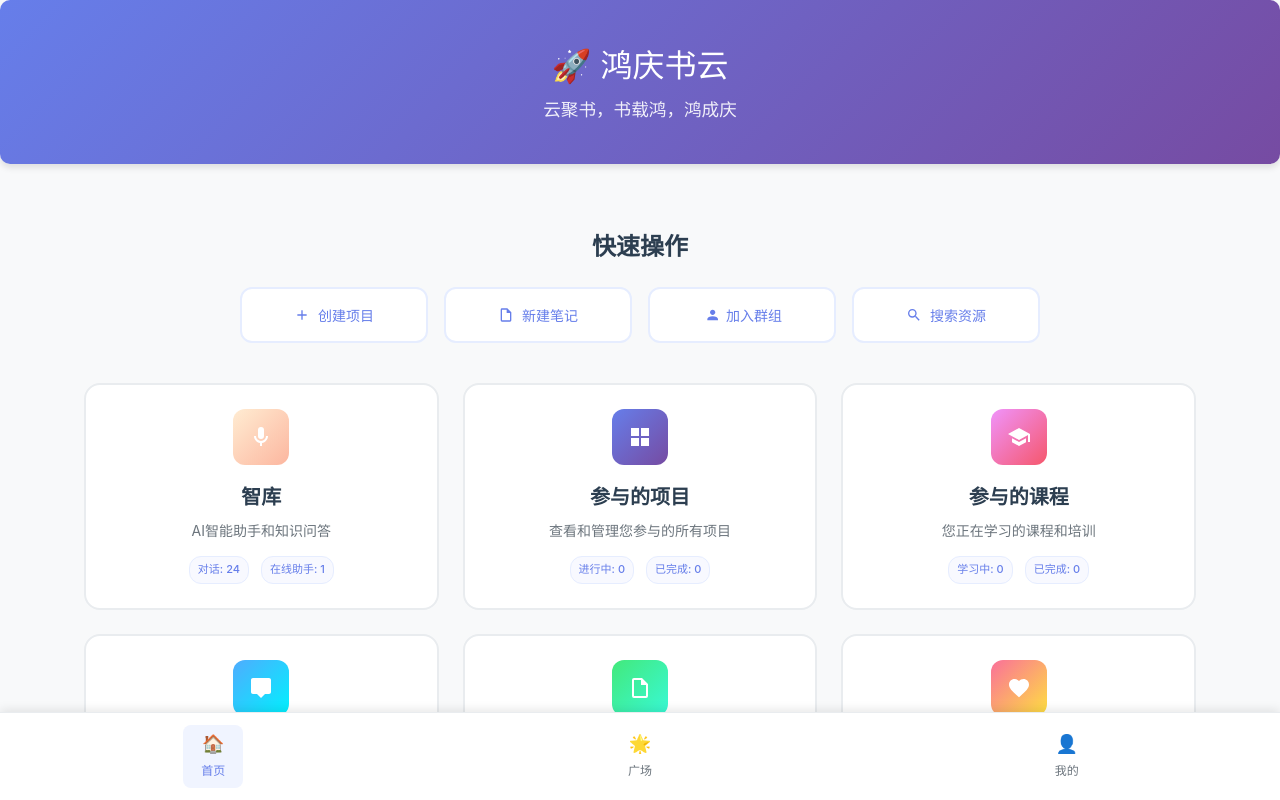
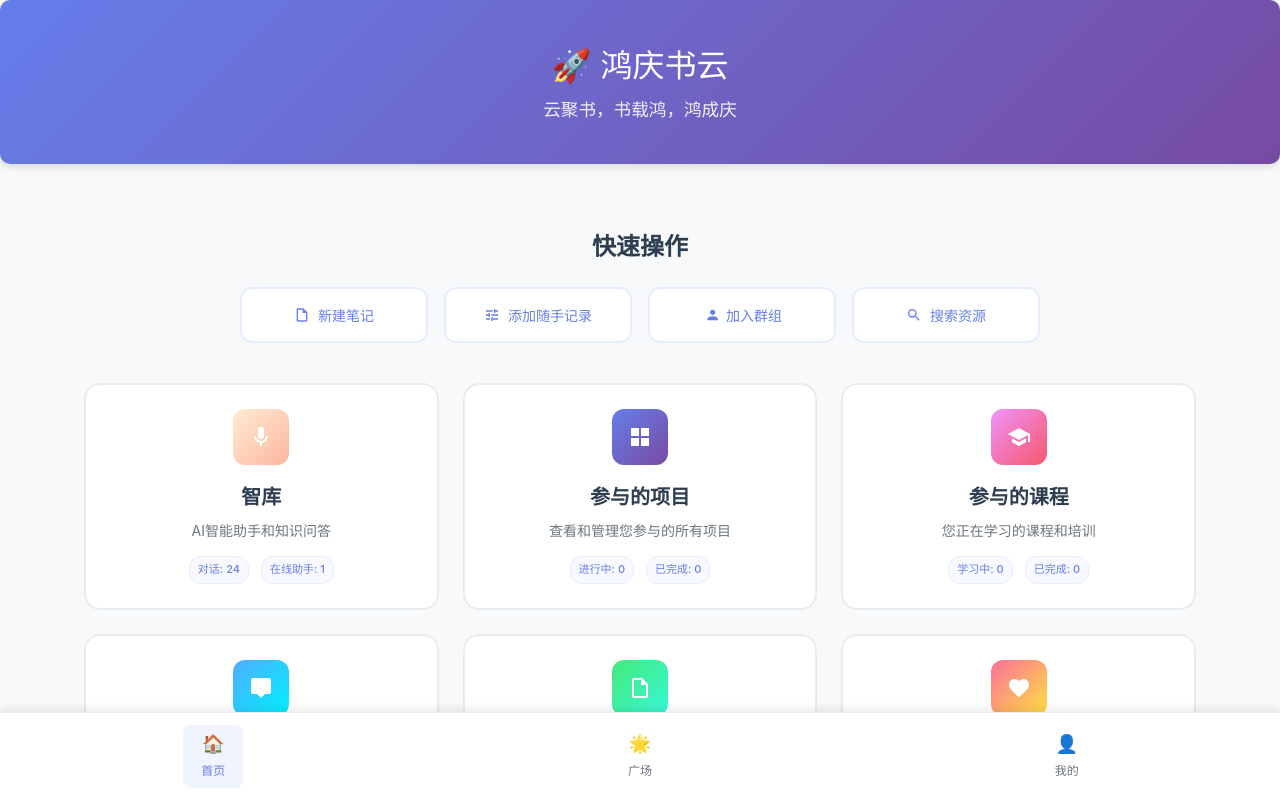
Before and after one commit to 1fantasy1/vue, a Vue app: page / in a window 1280 px wide. Built offline with nearby package versions, Linux system fonts and the light colour scheme; no server answers; sample sign-in values are in the browser's storage.

Commit message:
1.	快速操作—删除创建项目 2.	快速操作——随手记录

```diff
--- a/src/views/Home.vue
+++ b/src/views/Home.vue
@@ -5,17 +5,17 @@
     <div class="quick-actions-section">
       <h3 class="section-title">快速操作</h3>
       <div class="quick-actions-grid">
-        <button class="quick-action-btn" @click="createProject">
-          <svg width="16" height="16" viewBox="0 0 24 24" fill="currentColor">
-            <path d="M19,13H13V19H11V13H5V11H11V5H13V11H19V13Z"/>
-          </svg>
-          创建项目
-        </button>
         <button class="quick-action-btn" @click="addNote">
           <svg width="16" height="16" viewBox="0 0 24 24" fill="currentColor">
             <path d="M14,2H6A2,2 0 0,0 4,4V20A2,2 0 0,0 6,22H18A2,2 0 0,0 20,20V8L14,2M18,20H6V4H13V9H18V20Z"/>
           </svg>
           新建笔记
+        </button>
+        <button class="quick-action-btn" @click="addQuickRecord">
+          <svg width="16" height="16" viewBox="0 0 24 24" fill="currentColor">
+            <path d="M3,17V19H9V17H3M3,5V7H13V5H3M13,21V19H21V17H13V15H11V21H13M7,9V11H3V13H7V15H9V9H7M21,13V11H11V13H21M15,9H17V7H21V5H17V3H15V9Z"/>
+          </svg>
+          添加随手记录
         </button>
         <button class="quick-action-btn" @click="joinGroup">
           <svg width="16" height="16" viewBox="0 0 24 24" fill="currentColor">
@@ -205,12 +205,12 @@ export default {
       router.push(path)
     }
 
-    const createProject = () => {
-      router.push('/my-projects?action=create')
+    const addNote = () => {
+      router.push('/course-notes?action=create')
     }
 
-    const addNote = () => {
-      router.push('/course-notes?action=create')
+    const addQuickRecord = () => {
+      router.push('/quick-notes?action=create')
     }
 
     const joinGroup = () => {
@@ -256,8 +256,8 @@ export default {
     return {
       stats,
       navigateTo,
-      createProject,
       addNote,
+      addQuickRecord,
       joinGroup,
       searchResources
     }
```
